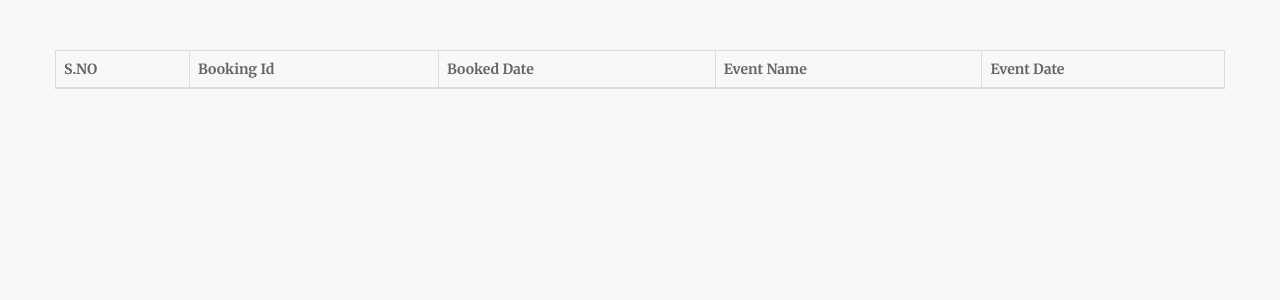
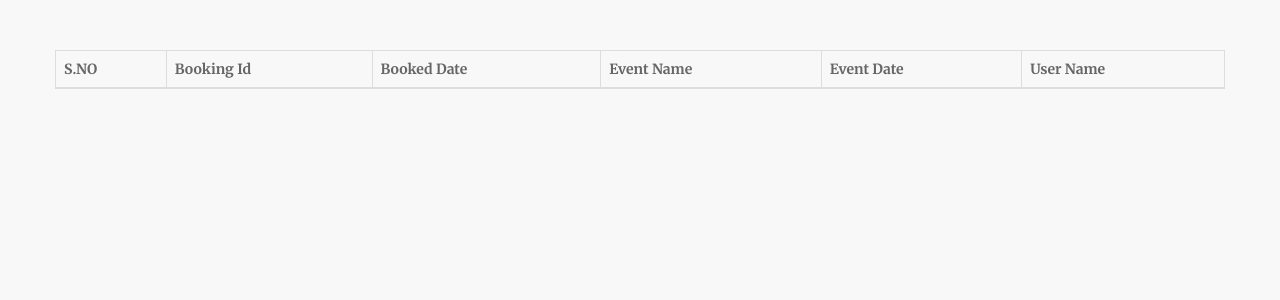
Before and after one commit to Mathimugan/Event-App, a PHP site: page /bookings.php in a window 1280 px wide. Shown: the part 92-392 px from the top of the page. Run offline with PHP 8.4, Linux system fonts and the light colour scheme; a user stored in the database is signed in; data comes from the database, SQL or seed files in the repository; lists and menus that the app fills with data are empty; some libraries are stand-ins or nearby versions.

Commit message:
Update bookings.php

```diff
--- a/bookings.php
+++ b/bookings.php
@@ -33,6 +33,7 @@ include('menubar.php');
 			<th>Booked Date</th>
 			<th>Event Name</th>
 			<th>Event Date</th>
+			<th>User Name</th>
 			</tr>
 			</thead>
 			<tbody>
```
